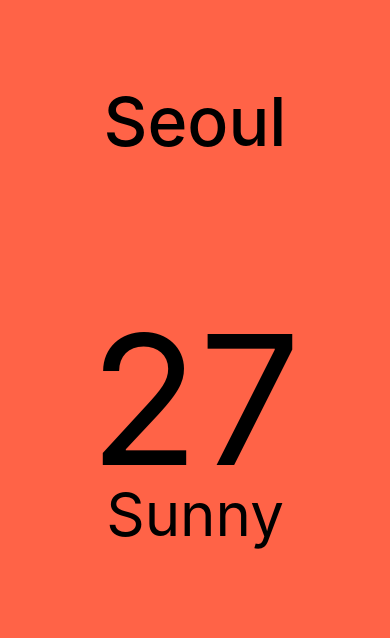
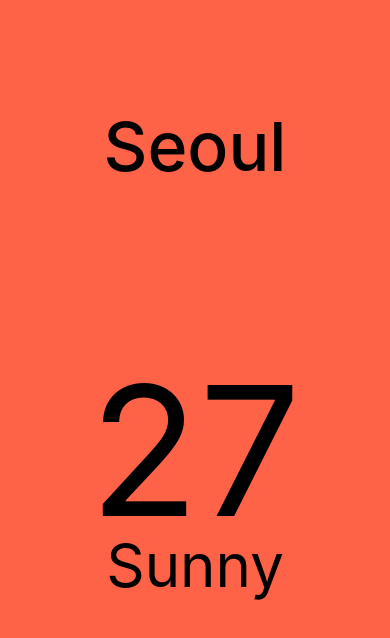
Before and after one commit to pottq577/react-native-weather, a React Native app: screen / in a window 390 px wide. Shown: the top 638 px of the page. Built offline with nearby package versions, Linux system fonts and the light colour scheme.

Commit message:
Styles Part Two

```diff
--- a/App.js
+++ b/App.js
@@ -1,5 +1,8 @@
 import { StatusBar } from "expo-status-bar";
-import { StyleSheet, Text, View } from "react-native";
+import { Dimensions, ScrollView, StyleSheet, Text, View } from "react-native";
+
+const { width: SCREEN_WIDTH } = Dimensions.get("window");
+// const SCREEN_WIDTH = Dimensions.get("window").width;
 
 export default function App() {
   return (
@@ -8,12 +11,30 @@
       <View style={styles.city}>
         <Text style={styles.cityName}>Seoul</Text>
       </View>
-      <View style={styles.weather}>
+      <ScrollView
+        pagingEnabled // 한 페이지에 하나씩만 들어가게해주는거?
+        horizontal
+        showsHorizontalScrollIndicator={false}
+        // indicatorStyle="white"
+        contentContainerStyle={styles.weather}
+      >
         <View style={styles.day}>
           <Text style={styles.temp}>27</Text>
           <Text style={styles.description}>Sunny</Text>
         </View>
-      </View>
+        <View style={styles.day}>
+          <Text style={styles.temp}>27</Text>
+          <Text style={styles.description}>Sunny</Text>
+        </View>
+        <View style={styles.day}>
+          <Text style={styles.temp}>27</Text>
+          <Text style={styles.description}>Sunny</Text>
+        </View>
+        <View style={styles.day}>
+          <Text style={styles.temp}>27</Text>
+          <Text style={styles.description}>Sunny</Text>
+        </View>
+      </ScrollView>
     </View>
   );
 }
@@ -32,11 +53,9 @@
     fontSize: 68,
     fontWeight: "500",
   },
-  weather: {
-    flex: 3,
-  },
+  weather: {},
   day: {
-    flex: 1,
+    width: SCREEN_WIDTH,
     alignItems: "center",
   },
   temp: {
```
